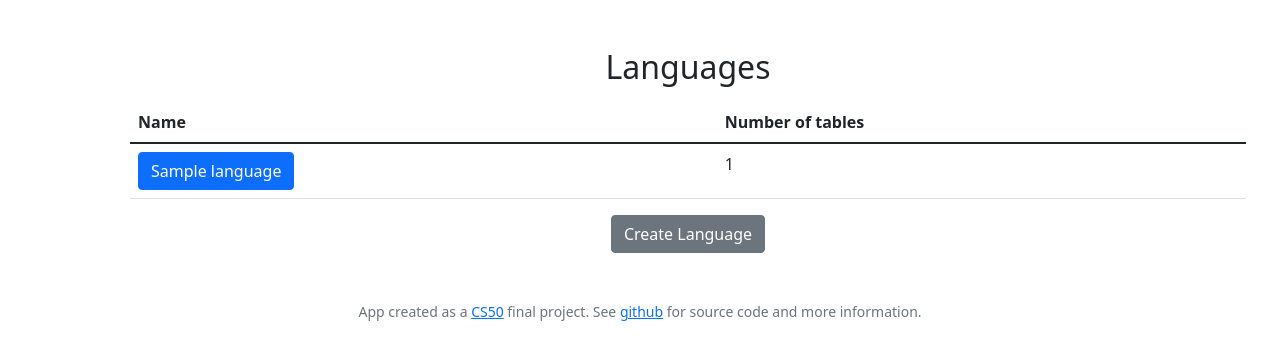
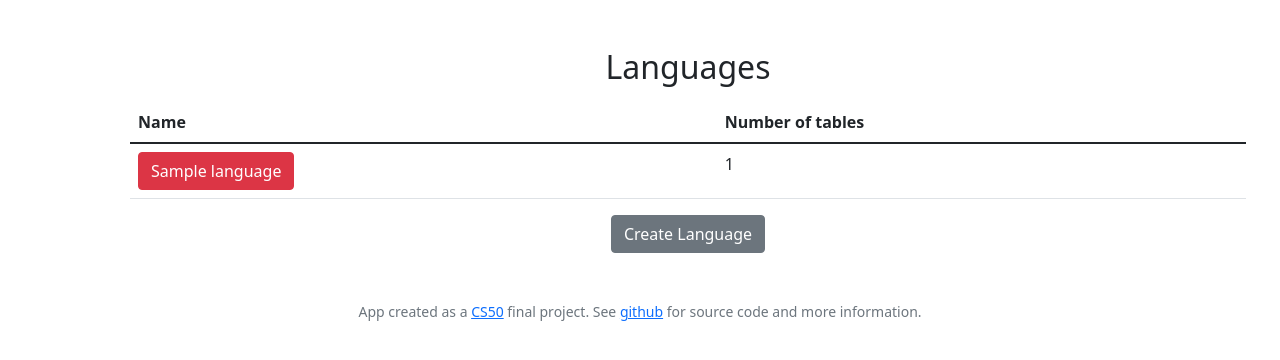
Before and after one commit to nm96/mensable, a Flask app: page /languages in a window 1280 px wide; the page is wider, and only the part inside the window is pictured. Shown: the part 76-436 px from the top of that part. Run offline with Flask 2, Linux system fonts and the light colour scheme; the visitor is signed in with stand-in values (Sample User, id 1); tables that the repository leaves empty hold one stand-in row (values such as "Sample post"); some libraries are stand-ins or nearby versions.

Commit message:
Minor tweaks to frontend colors etc.

```diff
--- a/mensable/templates/base.html
+++ b/mensable/templates/base.html
@@ -24,9 +24,6 @@
 							<li class="nav-item"><a class="nav-link" href="/tables">Tables</a></li>
 							<li class="nav-item"><a class="nav-link" href="/languages">Languages</a></li>
 							<li class="nav-item"><a class="nav-link" href="/logout">Log Out</a></li>
-						{% else %}
-							<li class="nav-item"><a class="nav-link" href="/login">Log In</a></li>
-							<li class="nav-item"><a class="nav-link" href="/register">Register</a></li>
 						{% endif %}
 					</ul>
                 </div>
--- a/mensable/templates/languages.html
+++ b/mensable/templates/languages.html
@@ -17,7 +17,7 @@
 		{% for language in languages %}
 		<tr>
 			<td class="text-start">
-				<a class="btn btn-primary" href="/tables/{{ language.name }}">{{ language.name }}</a>
+				<a class="btn btn-danger" href="/tables/{{ language.name }}">{{ language.name }}</a>
 			</td>
 			<td class="text-start">
 				{{ language.tables | length }}
```
Also changed, not shown: 1 other file.
